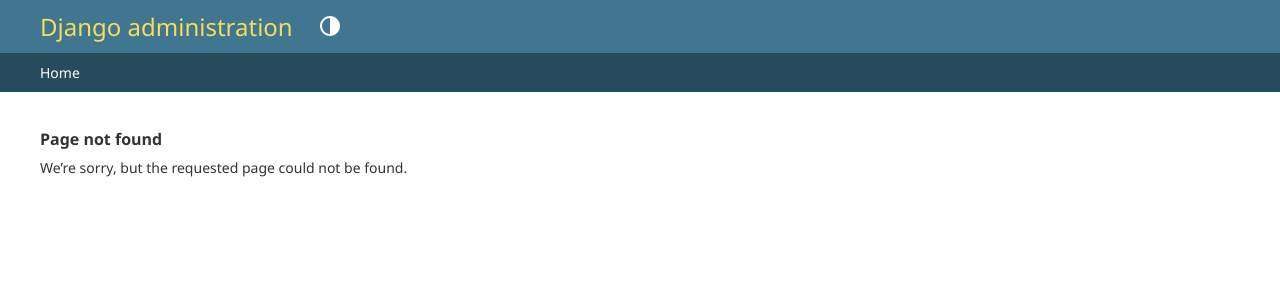
After one commit to JuginPower/mysite, a Django app: template profilesite/templates/profilesite/404.html in a window 1280 px wide. The commit adds this page. Shown: the top 300 px of the page. Run offline with Django 5.2, Linux system fonts and the light colour scheme; the template is opened without the code that fills it, so the values that code supplies are empty.

Commit message:
Navigation issue

```diff
--- a/profilesite/static/profilesite/css/main.css
+++ b/profilesite/static/profilesite/css/main.css
@@ -1,4 +1,9 @@
 
 .bg {
     background-image: url('../images/home-hintergrund(bearbeitet).png');
+    background-size: cover;
+    background-position: center;
+    background-repeat: no-repeat;
+    min-height: 428px;
+    width: 100%;
 }
--- /dev/null
+++ b/profilesite/templates/profilesite/404.html
@@ -0,0 +1,12 @@
+{% extends "admin/base_site.html" %}
+{% load i18n %}
+
+{% block title %}{% translate 'Page not found' %}{% endblock %}
+
+{% block content %}
+
+<h2>{% translate 'Page not found' %}</h2>
+
+<p>{% translate 'We’re sorry, but the requested page could not be found.' %}</p>
+
+{% endblock %}
--- a/profilesite/templates/profilesite/not_ready.html
+++ b/profilesite/templates/profilesite/not_ready.html
@@ -60,7 +60,7 @@ Profilwebseite in Bearbeitung
 <div class="container">
     <div class="message-box">
         <h1>Profilwebseite in Bearbeitung</h1>
-        <p>Diese Seite ist noch nicht verfügbar. Wir arbeiten daran, sie so schnell wie möglich fertigzustellen.</p>
+        <p>Diese Seite ist noch nicht verfügbar. Wir arbeiten daran, Sie so schnell wie möglich fertigzustellen.</p>
         <a href="{% url 'profilesite:index' %}" class="btn btn-custom">Zurück zur Startseite</a>
     </div>
 </div>
```
Also changed, not shown: profilesite/templates/profilesite/index.html (+1 -9 lines).
